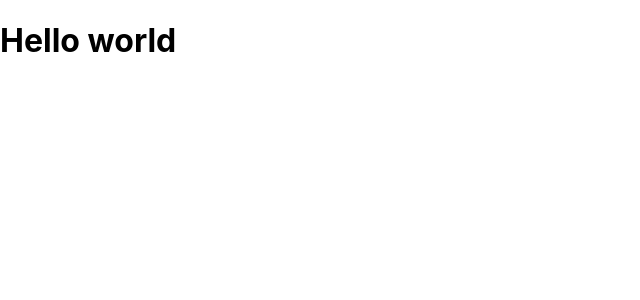
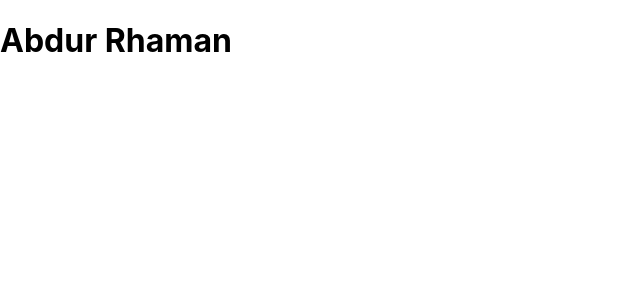
Before and after one commit to abdur-rhaman-babu/react-typescript, a React (Create React App) app: page / in a window 1280 px wide. Shown: the top 300 px of the page, without its empty margins (0-640 px from the left). Built offline with nearby package versions, Linux system fonts and the light colour scheme.

Commit message:
get started of typescript

```diff
--- a/src/App.tsx
+++ b/src/App.tsx
@@ -1,9 +1,9 @@
-
+import Greet from "./components/Greet";
 
 const App = () => {
   return (
     <div>
-      <h1>Hello world</h1>
+      <Greet name='Abdur Rhaman'/>
     </div>
   );
 };
--- /dev/null
+++ b/src/components/Greet.tsx
@@ -0,0 +1,12 @@
+type greetType = {
+    name: string
+}
+const Greet = (props: greetType) => {
+    return (
+        <div>
+            <h1>{props.name}</h1>
+        </div>
+    );
+};
+
+export default Greet;
```
